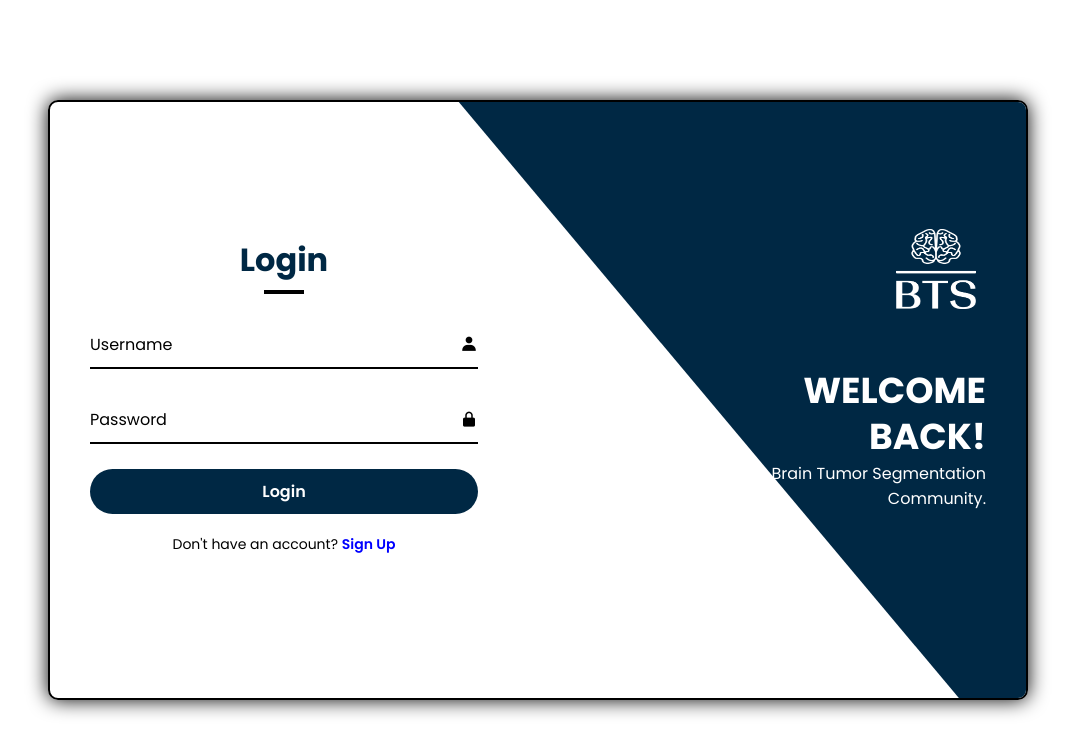
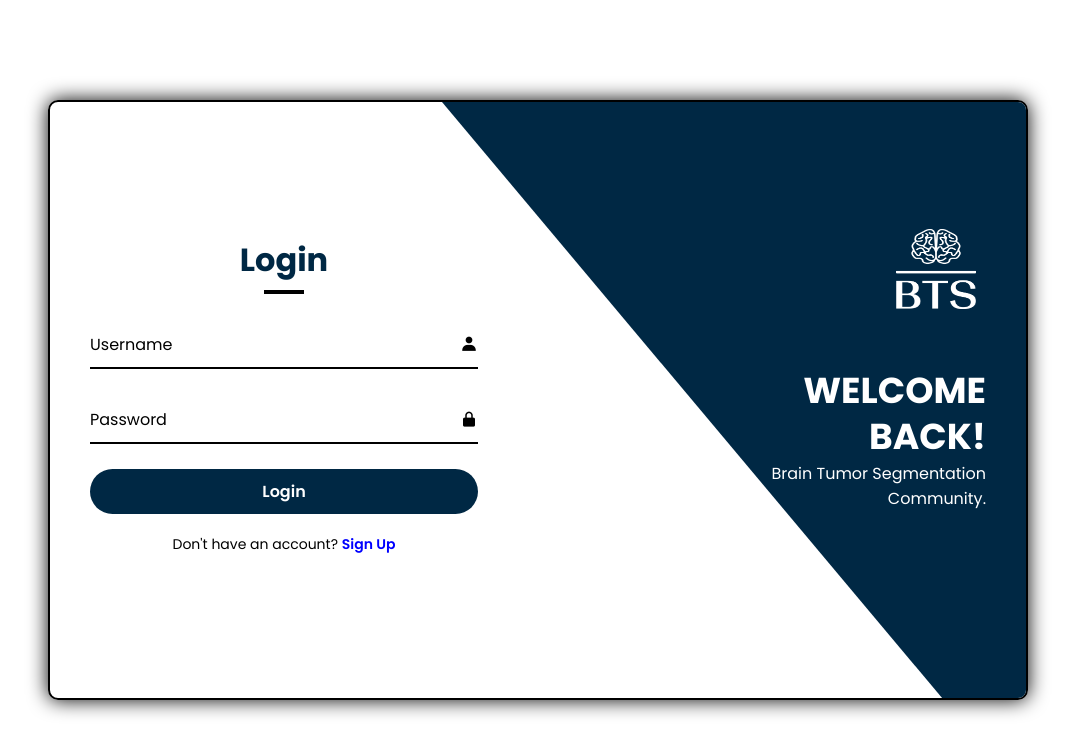
Before and after one commit to Brain-Tumor-Sub-regional-Segmentation/BTS-Applicaion, a React (Create React App) app: page / in a window 1280 px wide. Shown: the top 754 px of the page, without its empty margins (102-1177 px from the left). Built offline with nearby package versions, Linux system fonts and the light colour scheme.

Commit message:
some modifications

```diff
--- a/src/pages/SignUp/SignUp.css
+++ b/src/pages/SignUp/SignUp.css
@@ -239,7 +239,7 @@ form .linkTxt{
     top: -4px;
     right: 0;
     width: 1000px;
-    height: 680px;
+    height: 700px;
     background: rgb(0, 40, 68);
     transform: rotate(10deg) skewY(40deg);
     transform-origin: bottom right;
--- a/src/pages/SignUp/SignUp.jsx
+++ b/src/pages/SignUp/SignUp.jsx
@@ -182,7 +182,9 @@ const SignUp = () => {
                             <input type="password"onChange={handlePasswordChange} required />
                             <label htmlFor="">Password</label>
                             <i className='bx bxs-lock-alt'></i>
-                            {passwordError && <span className="error-message">{passwordError}</span>}
+                            <div className="error-message-container">
+                               {passwordError && <span className="error-message">{passwordError}</span>}
+                            </div>
                         </div>
 
                         <button type="submit" className="btn animation" style={{ '--i': 21, '--j': 4 ,marginTop: '10px'}} >Sign Up</button>
```
